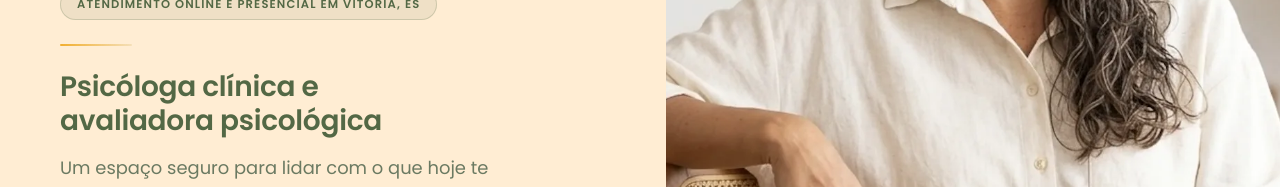
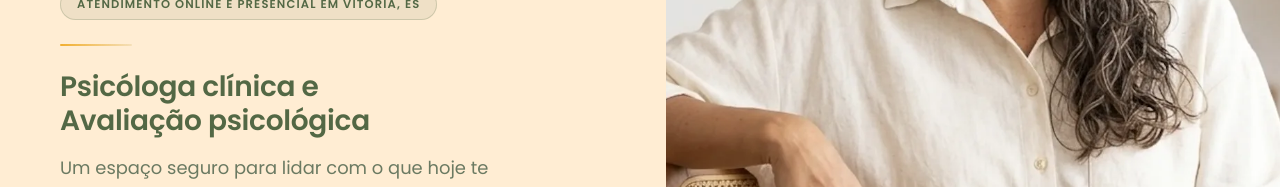
Before and after one commit to rafamagoli/Website_CC, a React (Vite) app in the folder website-cc/: page / in a window 1280 px wide. Shown: the part 408-595 px from the top of the page. Built offline with nearby package versions, Linux system fonts and the light colour scheme.

Commit message:
fix: title in home hero

```diff
--- a/website-cc/src/sections/home/Home.jsx
+++ b/website-cc/src/sections/home/Home.jsx
@@ -87,7 +87,7 @@ export default function Home() {
 
           {/* Headline */}
           <h1 className={styles.heroTitle}>
-            Psicóloga clínica e avaliadora psicológica
+            Psicóloga clínica e Avaliação psicológica
           </h1>
 
           {/* Subtítulo */}
```
